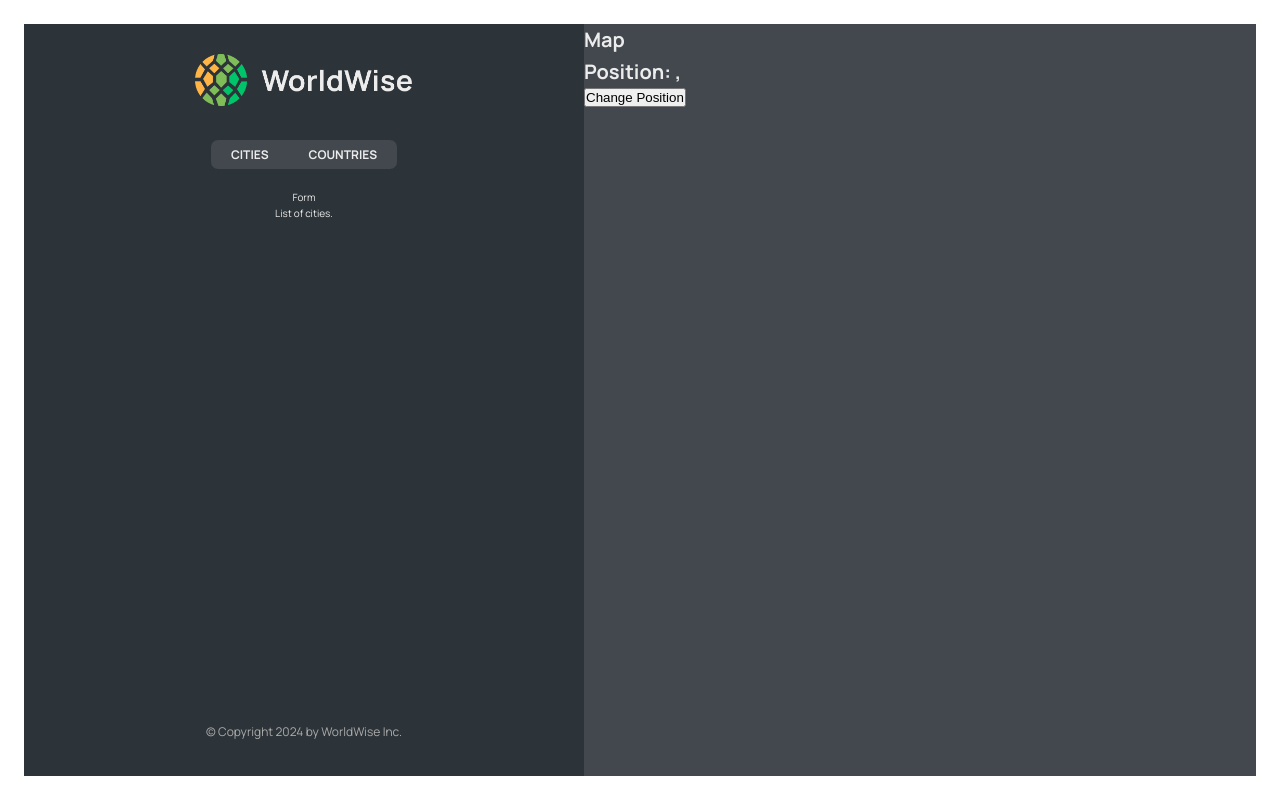
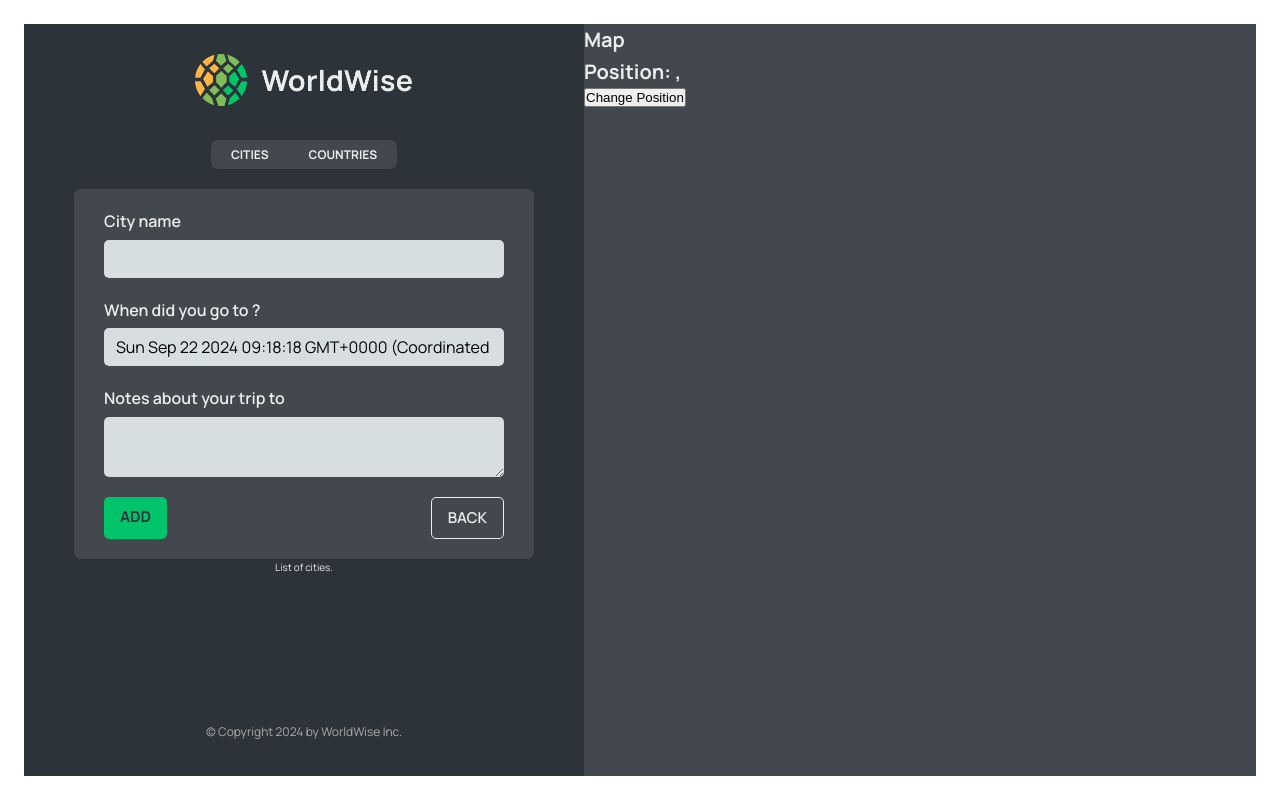
Before and after one commit to StefanHadzhiev/WorldWise_React, a React (Vite) app: page /app/form in a window 1280 px wide. Built offline with nearby package versions, Linux system fonts and the light colour scheme; data requests are answered from the project's data file.

Commit message:
Programatic navigation with useNavigate()

```diff
--- a/src/App.jsx
+++ b/src/App.jsx
@@ -10,6 +10,7 @@
 import CityList from "./components/CityList";
 import CountryList from "./components/CountryList";
 import City from "./components/City";
+import Form from "./components/Form";
 
 const BASE_URL = "http://localhost:1226";
 
@@ -55,7 +56,7 @@
             path="countries"
             element={<CountryList isLoading={isLoading} cities={cities} />}
           />
-          <Route path="form" element={<p>Form</p>} />
+          <Route path="form" element={<Form />} />
         </Route>
         <Route path="*" element={<PageNotFound />} />
       </Routes>
--- /dev/null
+++ b/src/components/Button.jsx
@@ -0,0 +1,10 @@
+import styles from "./Button.module.css";
+function Button({ children, onClick, type }) {
+  return (
+    <div onClick={onClick} className={`${styles.btn} ${styles[type]}`}>
+      {children}
+    </div>
+  );
+}
+
+export default Button;
--- a/src/components/CountryList.jsx
+++ b/src/components/CountryList.jsx
@@ -23,7 +23,7 @@
   return (
     <ul className={styles.countryList}>
       {countries.map((country) => (
-        <CountryItem key={country.emoji} country={country} />
+        <CountryItem key={country.country} country={country} />
       ))}
     </ul>
   );
--- a/src/components/Form.jsx
+++ b/src/components/Form.jsx
@@ -1,8 +1,10 @@
 // "https://api.bigdatacloud.net/data/reverse-geocode-client?latitude=0&longitude=0"
 
 import { useState } from "react";
+import { useNavigate } from "react-router-dom";
 
 import styles from "./Form.module.css";
+import Button from "./Button";
 
 export function convertToEmoji(countryCode) {
   const codePoints = countryCode
@@ -13,6 +15,8 @@
 }
 
 function Form() {
+  const navigate = useNavigate();
+
   const [cityName, setCityName] = useState("");
   const [country, setCountry] = useState("");
   const [date, setDate] = useState(new Date());
@@ -49,8 +53,16 @@
       </div>
 
       <div className={styles.buttons}>
-        <button>Add</button>
-        <button>&larr; Back</button>
+        <Button type="primary">Add</Button>
+        <Button
+          type="back"
+          onClick={(e) => {
+            e.preventDefault();
+            navigate(-1);
+          }}
+        >
+          Back
+        </Button>
       </div>
     </form>
   );
--- a/src/components/Map.jsx
+++ b/src/components/Map.jsx
@@ -1,13 +1,15 @@
 import styles from "./Map.module.css";
-import { useSearchParams } from "react-router-dom";
+import { useNavigate, useSearchParams } from "react-router-dom";
 
 function Map() {
+  const navigate = useNavigate();
+
   const [searchParams, setSearchParams] = useSearchParams();
   const lat = searchParams.get("lat");
   const lng = searchParams.get("lng");
 
   return (
-    <div className={styles.mapContainer}>
+    <div className={styles.mapContainer} onClick={() => navigate("form")}>
       <h1>Map</h1>
       <h1>
         Position: {lat}, {lng}
```
